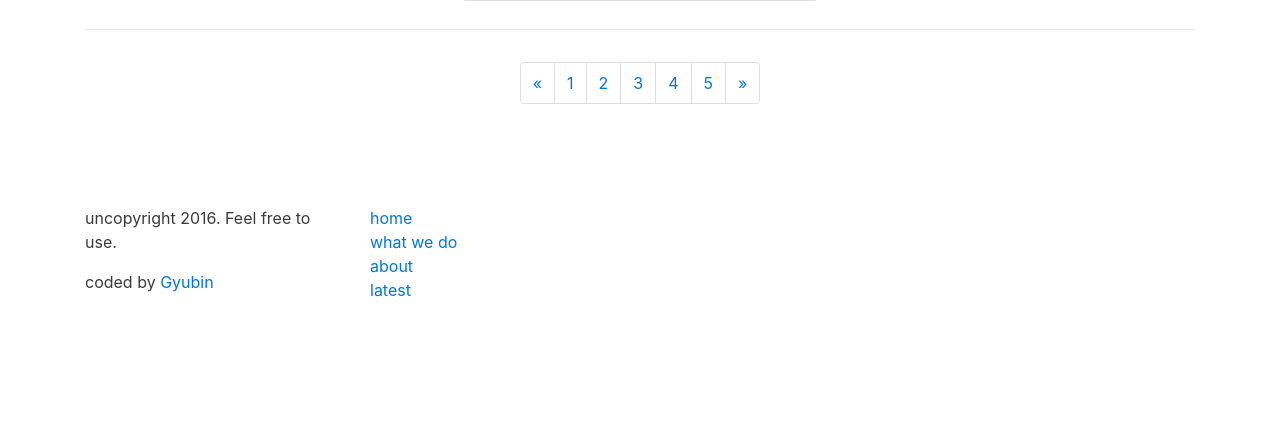
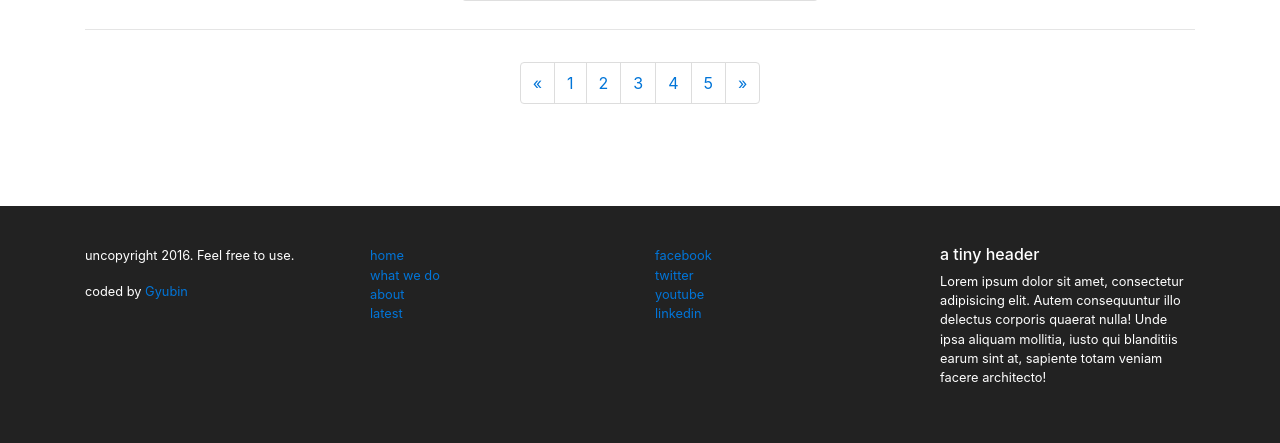
Before and after one commit to Gyubin/foodgram, a Python web app: template foodgram/templates/index.html in a window 1280 px wide. Shown: the part 4166-4609 px from the top of the page. Before the commit the page ends 4463 px from the top, so only its background shows below. Run offline with Jinja, Linux system fonts and the light colour scheme; the template is opened without the code that fills it, so the values that code supplies are empty.

Commit message:
Fix img, css path

```diff
--- a/foodgram/static/css/style.css
+++ b/foodgram/static/css/style.css
@@ -35,3 +35,10 @@ img {
   color: white;
   padding: 1.875rem
 }
+
+#footer-main {
+  background: #222;
+  color: white;
+  font-size: 0.8rem;
+  padding: 2.5rem 0;
+}
--- a/foodgram/templates/index.html
+++ b/foodgram/templates/index.html
@@ -7,9 +7,9 @@
     <meta http-equiv="x-ua-compatible" content="ie=edge">
 
     <!-- Bootstrap CSS -->
-    <link rel="stylesheet" href="css/bootstrap.min.css">
+    <link rel="stylesheet" href="../static/css/bootstrap.min.css">
     <!-- Custom CSS -->
-    <link rel="stylesheet" href="css/style.css">
+    <link rel="stylesheet" href="../static/css/style.css">
   </head>
   <body>
     <section id="cover">
@@ -72,21 +72,21 @@
         </ol>
         <div class="carousel-inner" role="listbox">
           <div class="carousel-item active">
-            <img src="img/woman-camera.jpg" alt="Woman taking picture with a camera">
+            <img src="../static/img/woman-camera.jpg" alt="Woman taking picture with a camera">
             <div class="carousel-caption">
               <h3>A woman with a camera</h3>
               <p>She is probably taking a picture.</p>
             </div>
           </div>
           <div class="carousel-item">
-            <img src="img/spiderweb.jpg" alt="A wet spiderweb">
+            <img src="../static/img/spiderweb.jpg" alt="A wet spiderweb">
             <div class="carousel-caption">
               <h3>Down came the rain</h3>
               <p>And washed the spider out</p>
             </div>
           </div>
           <div class="carousel-item">
-            <img src="img/hearthand.jpg" alt="Two hands making a heart">
+            <img src="../static/img/hearthand.jpg" alt="Two hands making a heart">
             <div class="carousel-caption">
               <h3>Making love</h3>
               <p>With their hands... </p>
@@ -118,7 +118,7 @@
                     <h4 class="card-title">Strategy &amp; Planning</h4>
                     <h6 class="card-subtitle">Support card subtitle</h6>
                   </div>
-                  <img src="img/chalkboard.jpg" alt="a chalkboard">
+                  <img src="../static/img/chalkboard.jpg" alt="a chalkboard">
                   <div class="card-block">
                     <p class="card-text">Lorem ipsum dolor sit amet, consectetur adipisicing elit. Saepe natus pariatur minus voluptates soluta iure sequi provident optio, perferendis dolores qui ex aspernatur asperiores consequatur, voluptate ducimus. Quae, nihil rem.</p>
                     <button type="button" class="btn btn-success-outine" data-toggle="modal" data-target="#myModal">Learn more</button>
@@ -130,7 +130,7 @@
                     <h4 class="card-title">Creative &amp; Design</h4>
                     <h6 class="card-subtitle">Support card subtitle</h6>
                   </div>
-                  <img src="img/working.jpg" alt="working on a laptop">
+                  <img src="../static/img/working.jpg" alt="working on a laptop">
                   <div class="card-block">
                     <p class="card-text">Lorem ipsum dolor sit amet, consectetur adipisicing elit. Et tempora temporibus vitae fugiat veniam itaque dolor consectetur vel magni exercitationem. Harum perspiciatis, deserunt alias vitae repudiandae quia reiciendis eum nam.</p>
                     <button type="button" class="btn btn-success-outine" data-toggle="modal" data-target="#myModal">Learn more</button>
@@ -142,7 +142,7 @@
                     <h4 class="card-title">Programming &amp; Technical</h4>
                     <h6 class="card-subtitle">Support card subtitle</h6>
                   </div>
-                  <img src="img/programming.jpg" alt="finger typing">
+                  <img src="../static/img/programming.jpg" alt="finger typing">
                   <div class="card-block">
                     <p class="card-text">Lorem ipsum dolor sit amet, consectetur adipisicing elit. Recusandae quidem maxime dolorem corporis reprehenderit molestiae voluptate ullam accusantium, velit culpa, fugiat ab! Architecto blanditiis nisi, maxime vel odit voluptates dolorem.</p>
                     <button type="button" class="btn btn-success-outine" data-toggle="modal" data-target="#myModal">Learn more</button>
@@ -184,7 +184,7 @@
             <div class="col-sm-12">
               <div class="card-columns">
                 <div class="card">
-                  <img class="card-img-top img-fluid" src="img/woman-camera.jpg" alt="Woman with a camera">
+                  <img class="card-img-top img-fluid" src="../static/img/woman-camera.jpg" alt="Woman with a camera">
                   <div class="card-block">
                     <h4 class="card-title">Card title that wraps to a new line</h4>
                     <p class="card-text">This is a longer card with supporting text below as a natural lead-in to additional content. This content is a little bit longer.</p>
@@ -201,7 +201,7 @@
                   </blockquote>
                 </div>
                 <div class="card">
-                  <img class="card-img-top img-fluid" src="img/stars.jpg" alt="landscape photography of stars">
+                  <img class="card-img-top img-fluid" src="../static/img/stars.jpg" alt="landscape photography of stars">
                   <div class="card-block">
                     <h4 class="card-title">Card title</h4>
                     <p class="card-text">This card has supporting text below as a natural lead-in to additional content.</p>
@@ -224,7 +224,7 @@
                   <p class="card-text"><small class="text-muted">Last updated 3 mins ago</small></p>
                 </div>
                 <div class="card">
-                  <img class="card-img img-fluid" src="img/computer.jpg" alt="A desktop with a computer on it">
+                  <img class="card-img img-fluid" src="../static/img/computer.jpg" alt="A desktop with a computer on it">
                 </div>
                 <div class="card card-block text-xs-right card-warning card-inverse">
                   <blockquote class="card-blockquote">
@@ -289,14 +289,23 @@
             </ul>
           </div>
           <div class="col-sm-3">
-
+            <ul class="list-unstyled">
+              <li><a href="">facebook</a></li>
+              <li><a href="">twitter</a></li>
+              <li><a href="">youtube</a></li>
+              <li><a href="">linkedin</a></li>
+            </ul>
+          </div>
+          <div class="col-sm-3">
+            <h6>a tiny header</h6>
+            <p>Lorem ipsum dolor sit amet, consectetur adipisicing elit. Autem consequuntur illo delectus corporis quaerat nulla! Unde ipsa aliquam mollitia, iusto qui blanditiis earum sint at, sapiente totam veniam facere architecto!</p>
           </div>
         </div>
       </div>
     </footer>
     <!-- jQuery first, then Tether, then Bootstrap JS. -->
-    <script src="js/jquery-3.1.1.slim.min.js"></script>
-    <script src="js/tether.min.js"></script>
-    <script src="js/bootstrap.min.js"></script>
+    <script src="../static/js/jquery-3.1.1.slim.min.js"></script>
+    <script src="../static/js/tether.min.js"></script>
+    <script src="../static/js/bootstrap.min.js"></script>
   </body>
 </html>
```
